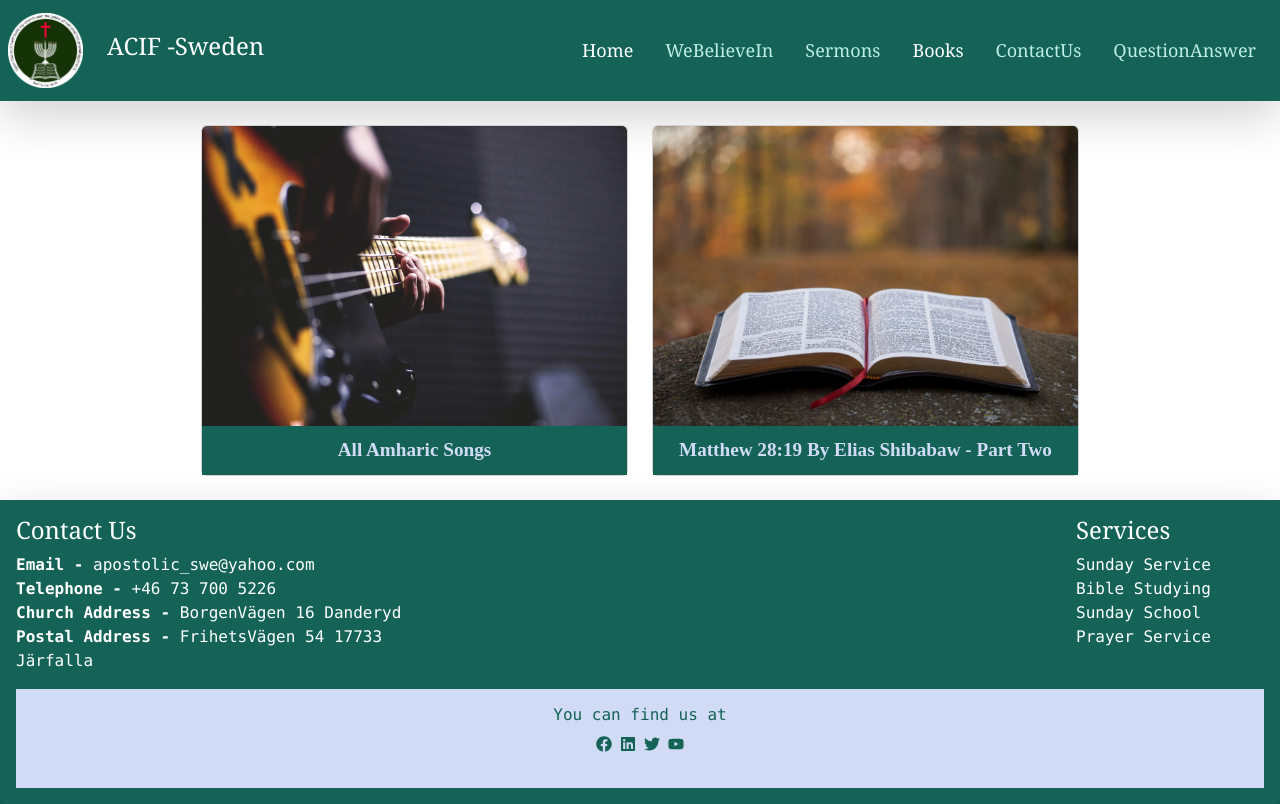
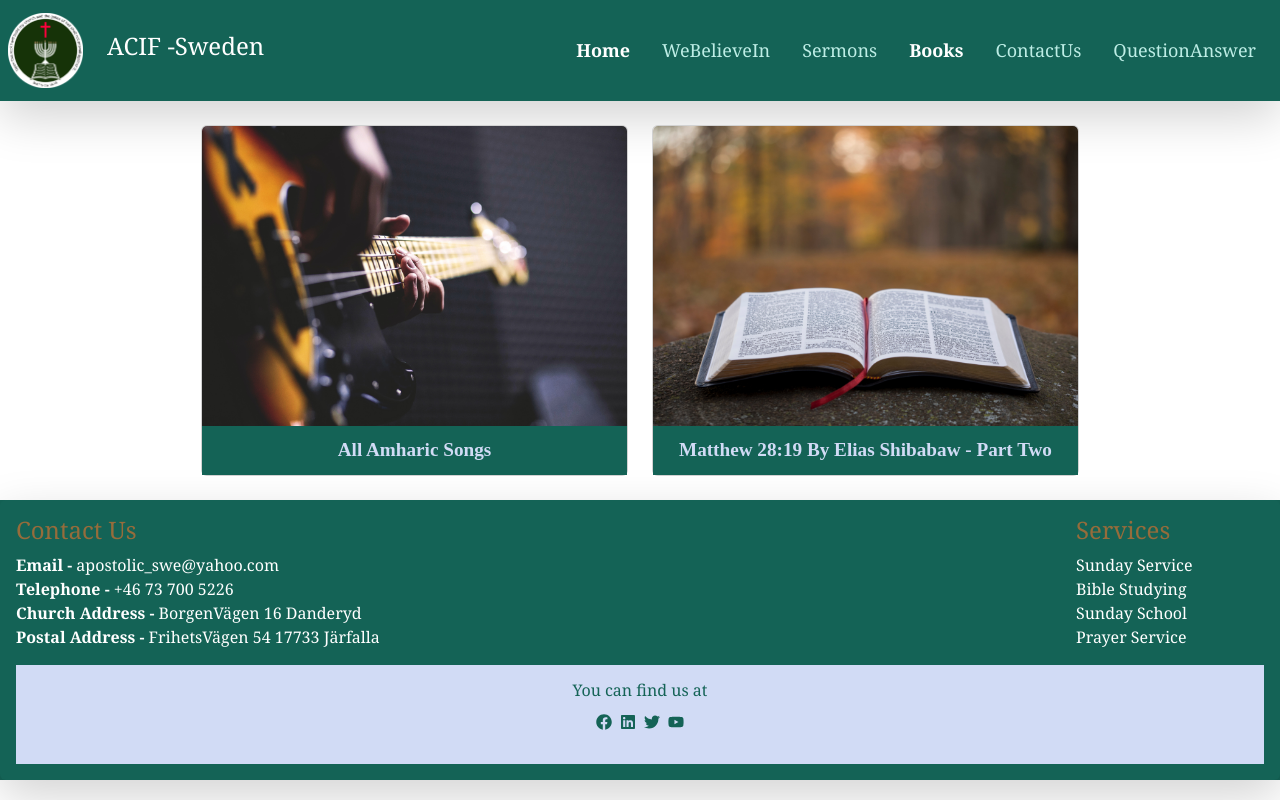
Before and after one commit to azebkidanemariam/ACIF-Sverige, a React (Create React App) app: page /books in a window 1280 px wide. Built offline with nearby package versions, Linux system fonts and the light colour scheme.

Commit message:
fix footer

```diff
--- a/src/component/footer/footer.css
+++ b/src/component/footer/footer.css
@@ -8,6 +8,7 @@ footer {
   text-align: center;
   justify-content: center;
   background-color: #146356;
+  font-family: Georgia, "Times New Roman", Times, serif;
 }
 li {
   list-style: none;
--- a/src/component/footer/footer.js
+++ b/src/component/footer/footer.js
@@ -6,13 +6,13 @@ import { FaFacebook, FaLinkedin, FaTwitter, FaYoutube } from "react-icons/fa";
 function FooterComponent() {
   return (
     <footer
-      className="text-start font-monospace container-fluid p-0 "
+      className="text-start  container-fluid p-0 "
       style={{ color: "#fff" }}
     >
       <div className="shadow-lg p-3  mt-4  rounded ">
         <div className="row d-flex justify-content-between ">
           <ul className="col-md-4 col-12 ">
-            <h4 style={{ color: "#fff" }}>Contact Us</h4>
+            <h4>Contact Us</h4>
             <li>
               <strong>Email - </strong> apostolic_swe@yahoo.com
             </li>
@@ -28,7 +28,7 @@ function FooterComponent() {
           </ul>
 
           <ul className="col-md-2 col-6">
-            <h4 style={{ color: "#fff" }}>Services</h4>
+            <h4>Services</h4>
             <li>Sunday Service</li>
             <li>Bible Studying</li>
             <li>Sunday School</li>
--- a/src/component/home/homeComponent.js
+++ b/src/component/home/homeComponent.js
@@ -77,7 +77,7 @@ const WelcomeSection = () => (
 );
 
 const EventCard = ({ imgSrc, title, details }) => (
-  <div className="col-12 col-md mb-4">
+  <div className="col-12 col-md mb-4 container-fluid">
     <div className="card card-border5 d-flex flex-column border-0 shadow-lg align-items-stretch">
       <img
         src={imgSrc}
@@ -87,7 +87,7 @@ const EventCard = ({ imgSrc, title, details }) => (
 
       <div
         className="card-body d-flex flex-fill flex-column"
-        style={{ minHeight: "200px", height: "300px" }}
+        style={{ minHeight: "400px" }}
       >
         <h4 className="card-title">{title}</h4>
         <div className="card-text pt-3 mb-4">{details}</div>
--- a/src/navigation/navigation.css
+++ b/src/navigation/navigation.css
@@ -31,6 +31,7 @@ li a {
 }
 
 .active-link {
+  font-weight: 600;
   color: #fff;
 }
 .color-blue {
```
